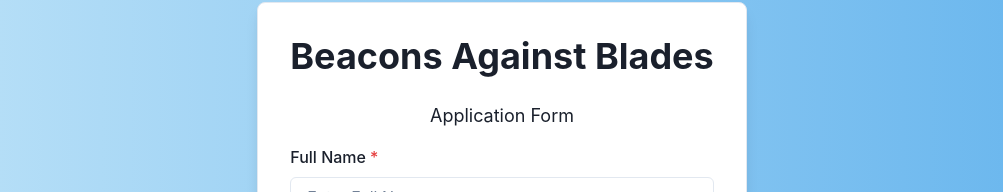
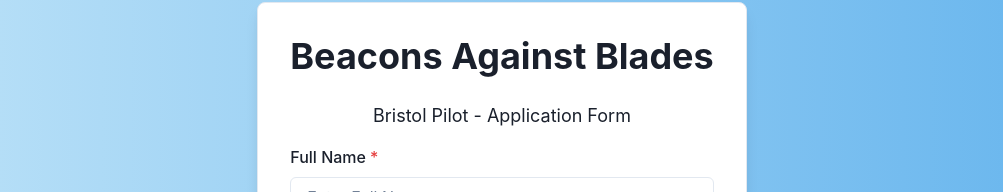
Before and after one commit to 03Oliver/beacons-against-blades-form, a React (Vite) app: page / in a window 1280 px wide. Shown: the part 122-314 px from the top of the page, without its empty margins (138-1141 px from the left). Built offline with nearby package versions, Linux system fonts and the light colour scheme.

Commit message:
textedits

```diff
--- a/src/pages/Index.jsx
+++ b/src/pages/Index.jsx
@@ -10,7 +10,7 @@ const Index = () => {
             Beacons Against Blades
           </Heading>
           <Text mb={4} fontSize="lg" textAlign="center">
-            Application Form
+            Bristol Pilot - Application Form
           </Text>
           <form action="https://formspree.io/f/myyrlabn" method="POST">
             <FormControl id="full-name" isRequired>
```
